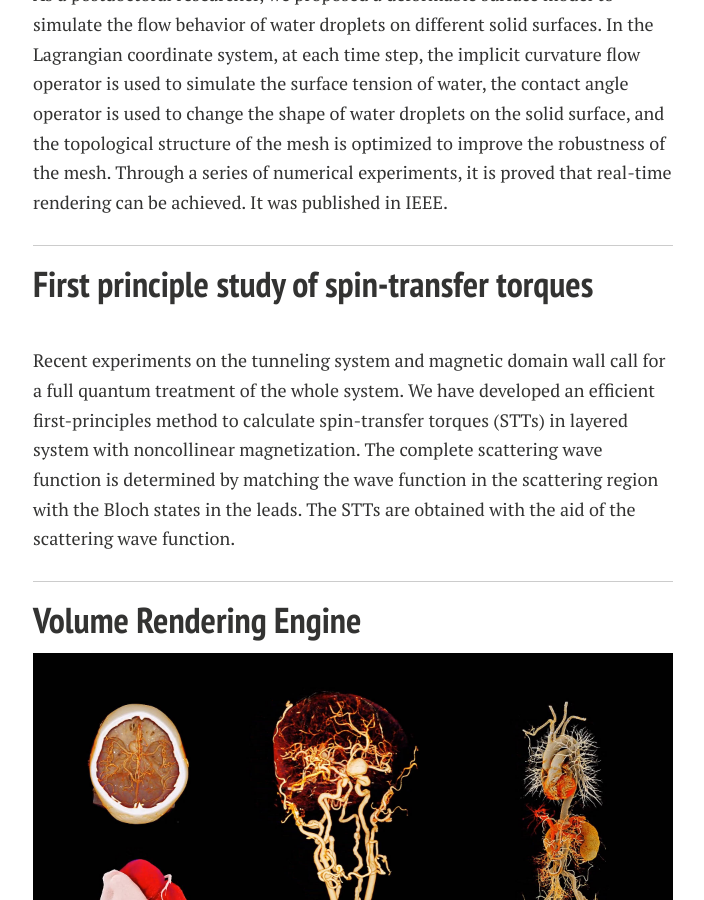
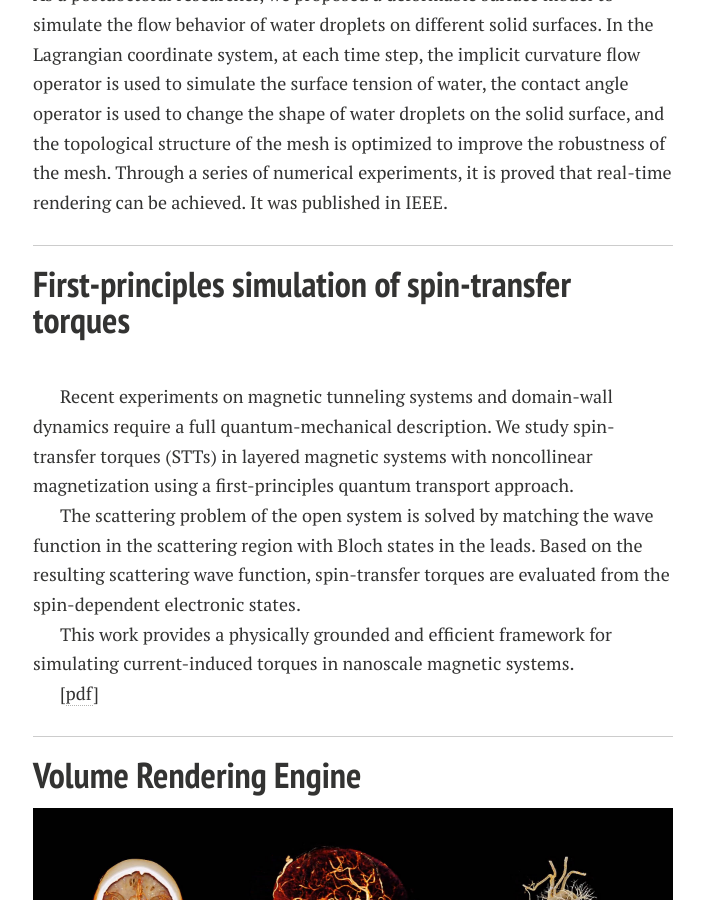
Before and after one commit to swang81/swang81.github.io, a Jekyll site: the page built from physicsEngine.md, in a window 1280 px wide and 900 px high, scrolled down 1272 px. Shown: the whole window, without its empty margins (287-991 px from the left). Built offline with Jekyll 4.4.1, drawn with Linux system fonts in a browser that asks for light colours; nearby versions of some CDN libraries; comment, search, counter and statistics services are not loaded; a style sheet for code colours, icons or effects is not loaded; our own code applies the rules of GitHub Pages for plain Markdown files; some of the changed text lies outside the part shown.

Commit message:
update torques

```diff
--- a/_config.yml
+++ b/_config.yml
@@ -34,7 +34,7 @@ google_verify: "SkiyuGpJOKT74vv5GmXLvYXXDkXy4v8VWPtbelYz3Hs"
 links:
   - title: About Me
     url: /
-  - title: Physics Engine
+  - title: Physics & Render Engine
     url: /physicsEngine
   - title: Game Development
     url: /gameDevelopment
--- a/physicsEngine.md
+++ b/physicsEngine.md
@@ -22,10 +22,16 @@ As a postdoctoral researcher, we proposed a deformable surface model to simulate
 
 ---
 
-## First principle study of spin-transfer torques
+## First-principles simulation of spin-transfer torques
+<br>
 
-<br>
-Recent experiments on the tunneling system and magnetic domain wall call for a full quantum treatment of the whole system. We have developed an efficient first-principles method to calculate spin-transfer torques (STTs) in layered system with noncollinear magnetization. The complete scattering wave function is determined by matching the wave function in the scattering region with the Bloch states in the leads. The STTs are obtained with the aid of the scattering wave function.
+Recent experiments on magnetic tunneling systems and domain-wall dynamics require a full quantum-mechanical description. We study spin-transfer torques (STTs) in layered magnetic systems with noncollinear magnetization using a first-principles quantum transport approach.
+
+The scattering problem of the open system is solved by matching the wave function in the scattering region with Bloch states in the leads. Based on the resulting scattering wave function, spin-transfer torques are evaluated from the spin-dependent electronic states.
+
+This work provides a physically grounded and efficient framework for simulating current-induced torques in nanoscale magnetic systems.
+
+[[pdf](./mypaper/thesis/wangshuaiphd.pdf)]
 
 ---
 
```
